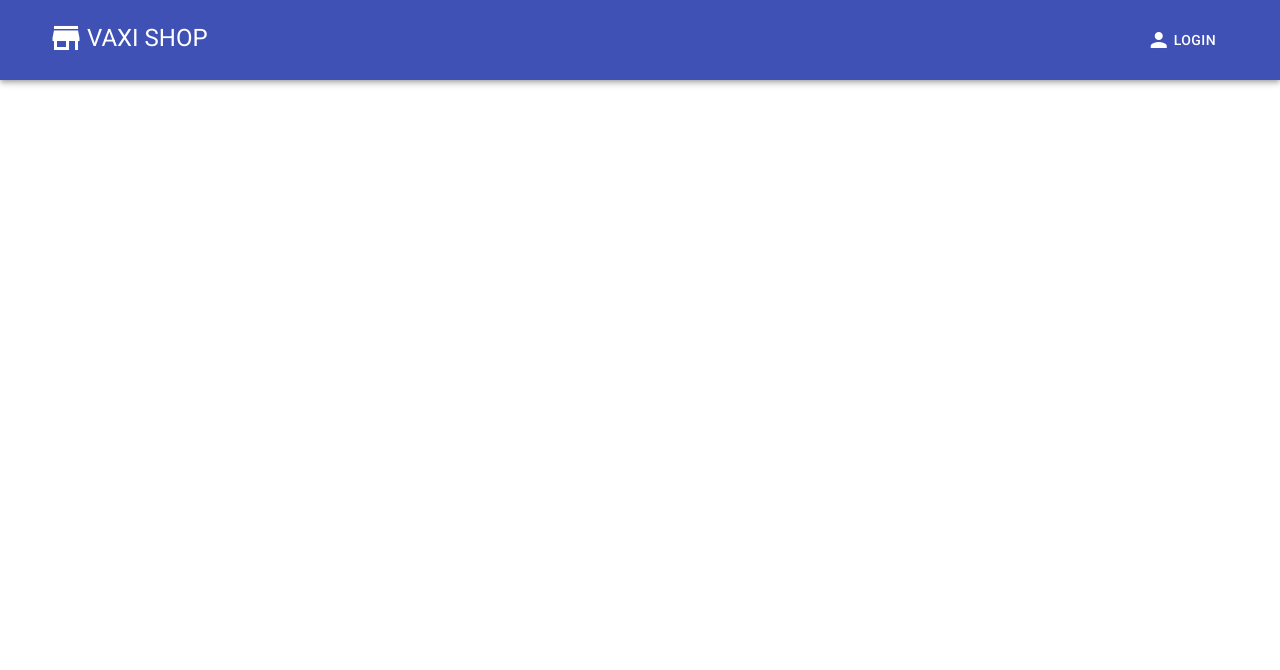
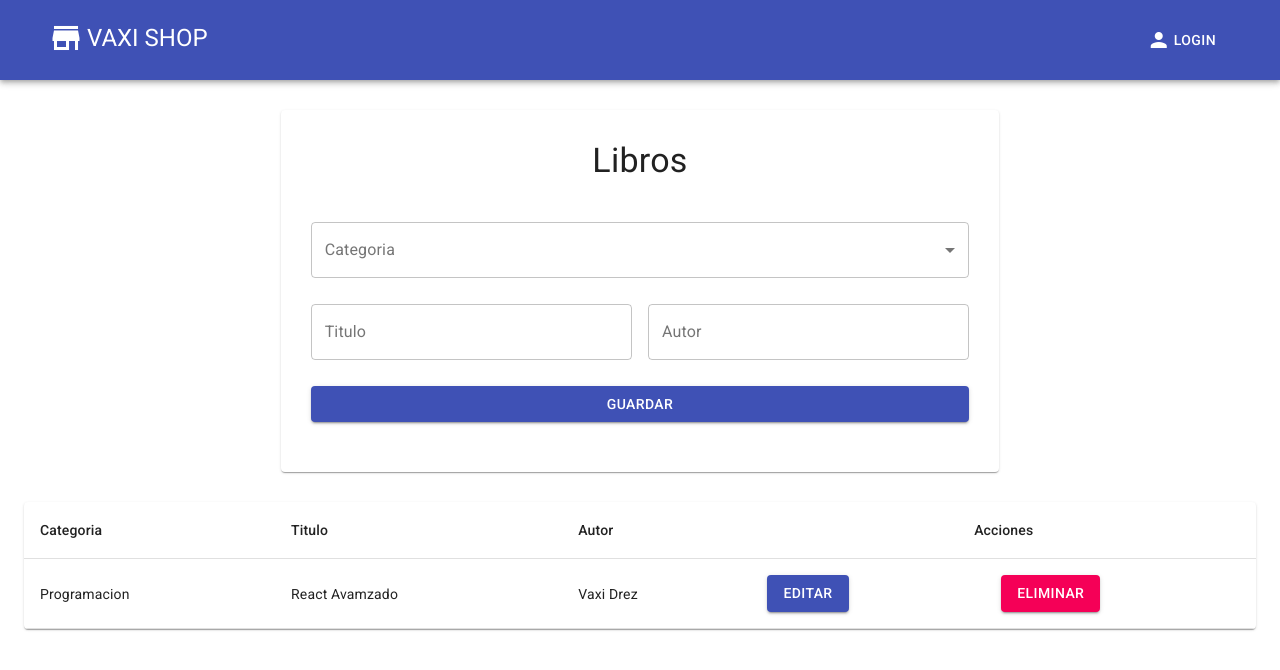
Before and after one commit to gustavorodriguez1984/app_frontend, a React (Create React App) app: page / in a window 1280 px wide. Shown: the top 670 px of the page. Built offline with nearby package versions, Linux system fonts and the light colour scheme.

Commit message:
Mantenimiento de data con arrays parte 1

```diff
--- a/src/App.js
+++ b/src/App.js
@@ -4,6 +4,7 @@
 import MenuAppBar from './componentes/navegacion/MenuAppBar';
 import Login from './componentes/seguridad/Login';
 import RegistrarUsuario from './componentes/seguridad/RegistrarUsuario';
+import Libro from './componentes/pantallas/Libro';
 import theme from './theme/theme';
 
 
@@ -15,7 +16,7 @@
       <Switch>
       <Route exact path="/login" component={Login}/>
       <Route exact path="/registrar" component={RegistrarUsuario}/>
-
+      <Route exact path="/" component={Libro}/>
       </Switch>
       </Router>
 
--- /dev/null
+++ b/src/componentes/pantallas/Libro.js
@@ -0,0 +1,136 @@
+import { Button, Card, Container, Grid, MenuItem,Table, Paper,TableBody, TableCell, TableContainer, TableHead, TableRow, TextField, Typography } from '@material-ui/core';
+import React, { useState } from 'react';
+import useStyles from '../../theme/useStyles';
+
+const Libro = () => {
+
+    const clearLibro={
+        categoria:'',
+        titulo:'',
+        autor:''
+    }
+
+    const [libro,setLibro]=useState({
+        categoria:'',
+        titulo:'',
+        autor:''
+    })
+
+    const handleChange=(e)=>{
+        const {name,value}=e.target;
+        setLibro(prev=>({
+            ...prev,
+            [name]:value
+        }))
+    }
+
+    const guardarData=()=>{
+       console.log("Mis datos son",libro);
+       setLibro(clearLibro);
+    }
+    const abrirDialog=()=>{
+        console.log("Mi boton editar");
+
+     }
+
+     const eliminarData=()=>{
+        console.log("boton eliminar");
+
+     }
+
+    const classes = useStyles();
+    return (
+       <Container className ={classes.containermt}>
+           <Grid container justify="center">
+               <Grid item lg={7} md={8}>
+                   <Card className={classes.card} align ="center">
+                    <Typography variant="h4">Libros</Typography>
+                    <form className={classes.form} onSubmit={(e)=>e.preventDefault()}>
+                        <Grid container spacing ={2}>
+                            <Grid item md={12} xs={12} className={classes.gridmb}>
+                               <TextField
+                               select
+                               label="Categoria"
+                               variant="outlined"
+                               fullWidth
+                               align ="left"
+                               name="categoria"
+                               value={libro.categoria}
+                               onChange={handleChange}
+                               >
+                                  <MenuItem value ="Programacion">Programacion</MenuItem>
+                                  <MenuItem value ="Historia">Historia</MenuItem>
+                                  <MenuItem value ="Matematicas">Matematicas</MenuItem>
+                               </TextField>
+                            </Grid>
+                            <Grid item md={6} xs={12} className={classes.gridmb}>
+                            <TextField
+                            label="Titulo"
+                            variant ="outlined"
+                            fullWidth
+                            name="titulo"
+                               value={libro.titulo}
+                               onChange={handleChange}
+                            />
+                            </Grid>
+                            <Grid item md={6} xs={12} className={classes.gridmb}>
+                            <TextField
+                            label="Autor"
+                            variant ="outlined"
+                            fullWidth
+                            name="autor"
+                               value={libro.autor}
+                               onChange={handleChange}
+                            />
+                            </Grid>
+                            <Grid item md={12} xs={12} className={classes.gridmb}>
+                            <Button
+                            variant ="contained"
+                            fullWidth
+                            color="primary"
+                            type ="submit"
+                            onClick={guardarData}
+                            >
+                                Guardar
+                            </Button>
+                            </Grid>
+                        </Grid>
+                    </form>
+                   </Card>
+               </Grid>
+           </Grid>
+           <TableContainer component={Paper} className={classes.containermt}>
+               <Table>
+                   <TableHead>
+                       <TableRow>
+                            <TableCell>Categoria</TableCell>
+                            <TableCell>Titulo</TableCell>
+                            <TableCell>Autor</TableCell>
+                            <TableCell align ="center" colSpan={2}>Acciones</TableCell>
+                       </TableRow>
+                   </TableHead>
+                   <TableBody>
+                   <TableRow>
+                            <TableCell>Programacion</TableCell>
+                            <TableCell>React Avamzado</TableCell>
+                            <TableCell>Vaxi Drez</TableCell>
+                            <TableCell>
+                                <Button variant ="contained" color="primary" onClick={abrirDialog}>
+                                    Editar
+                                </Button>
+                            </TableCell>
+                            <TableCell>
+                            <Button variant ="contained" color="secondary"  onClick={eliminarData}>
+                                    Eliminar
+                                </Button>
+                            </TableCell>
+
+                       </TableRow>
+                   </TableBody>
+               </Table>
+            </TableContainer>
+       </Container>
+    );
+};
+
+export default Libro;
```
